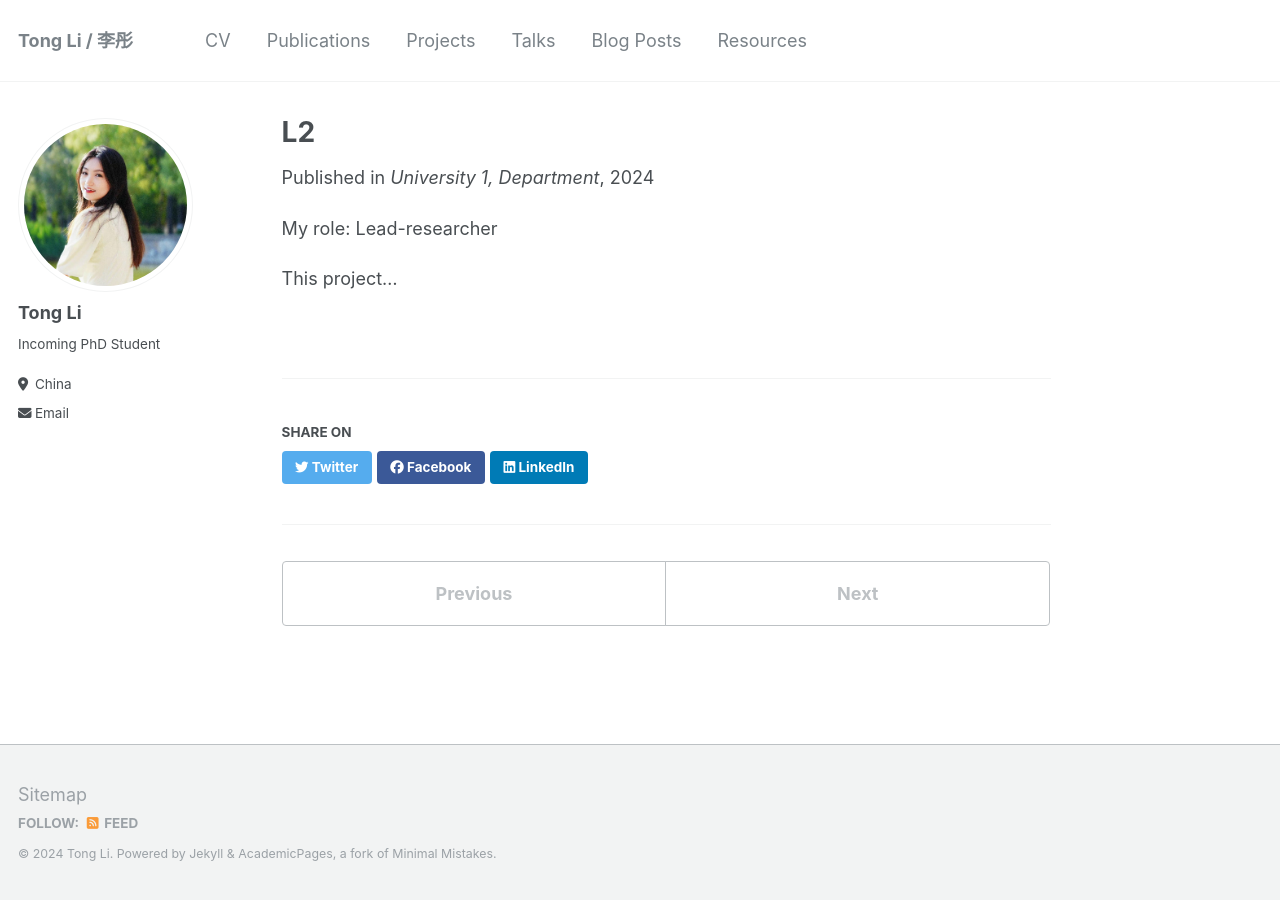
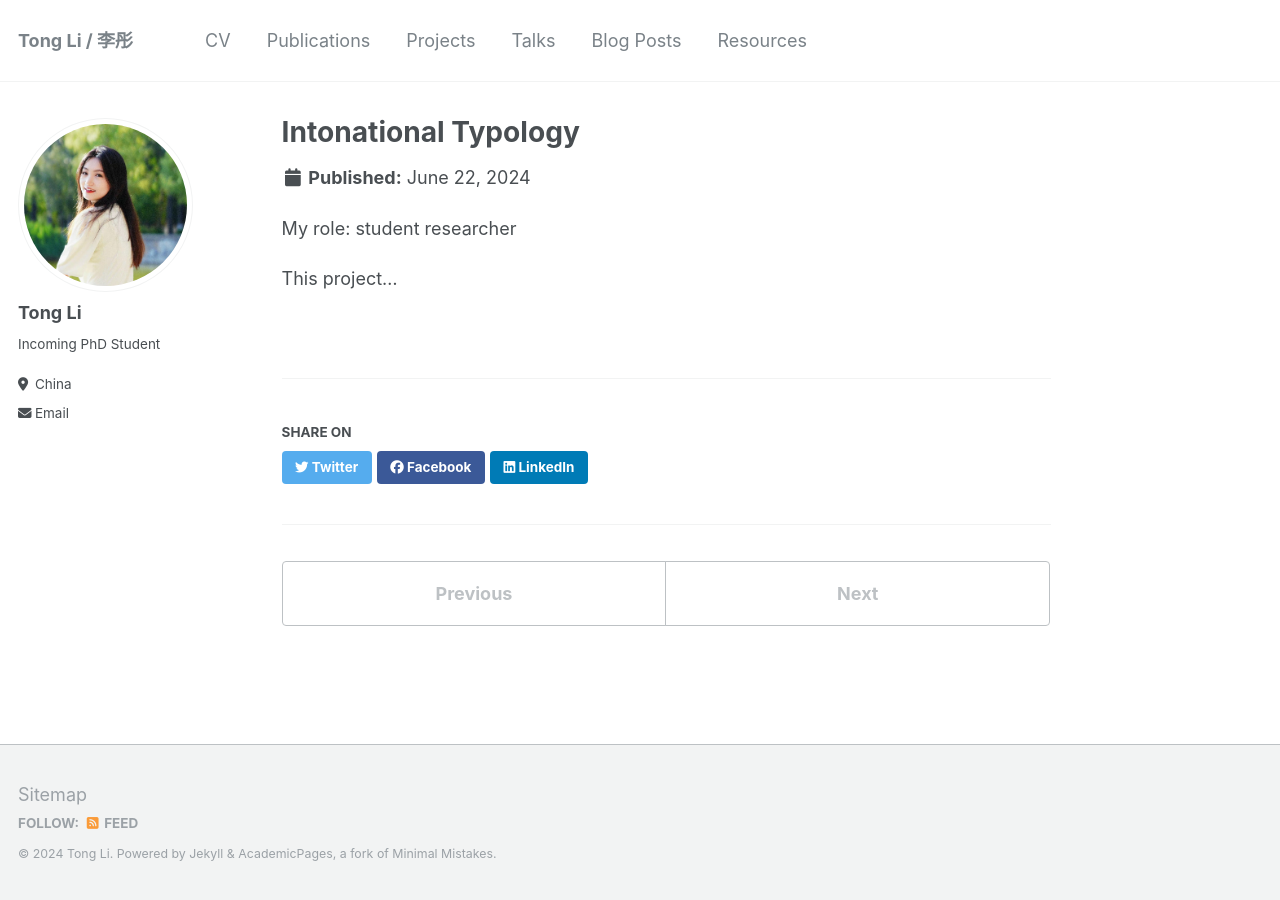
Before and after one commit to litonglinguistics/litonglinguistics.github.io, a Jekyll site: the page built from _projects/project3_Typology.md, in a window 1280 px wide. Built offline with Jekyll 4.4.1, drawn with Linux system fonts in a browser that asks for light colours.

Commit message:
Update project3_Typology.md

```diff
--- a/_projects/project3_Typology.md
+++ b/_projects/project3_Typology.md
@@ -1,12 +1,10 @@
 ---
-title: "L2"
+title: "Intonational Typology"
 collection: projects
-type: "My role: Lead-researcher"
+type: "My role: student researcher"
 permalink: /projects/project3_Typology
-venue: "University 1, Department"
-date: 2024-12-01
 ---
 
-My role: Lead-researcher
+My role: student researcher
 
 This project...
```
